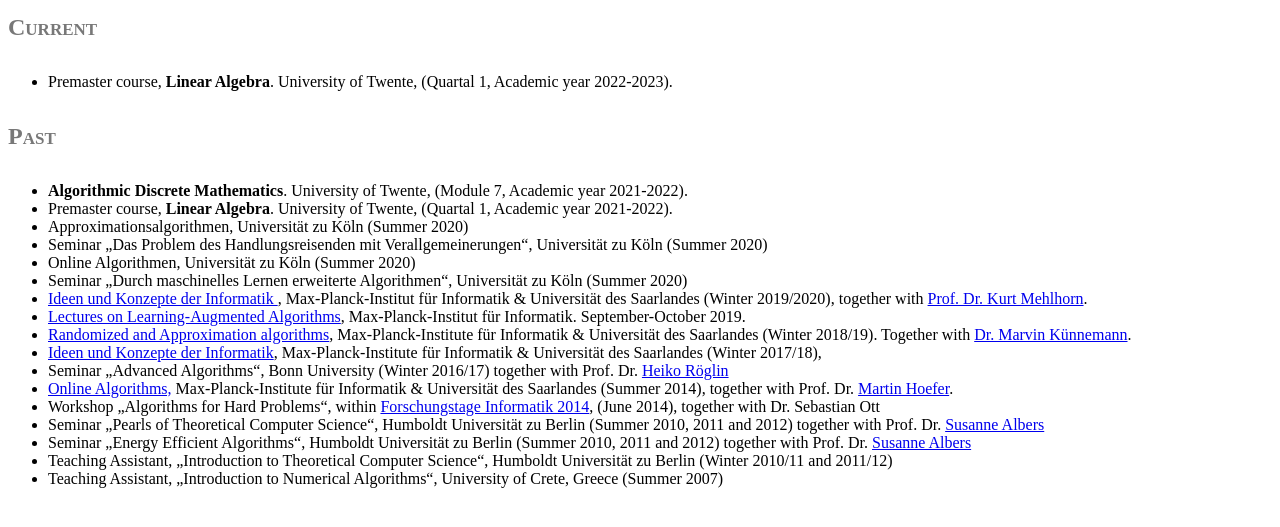
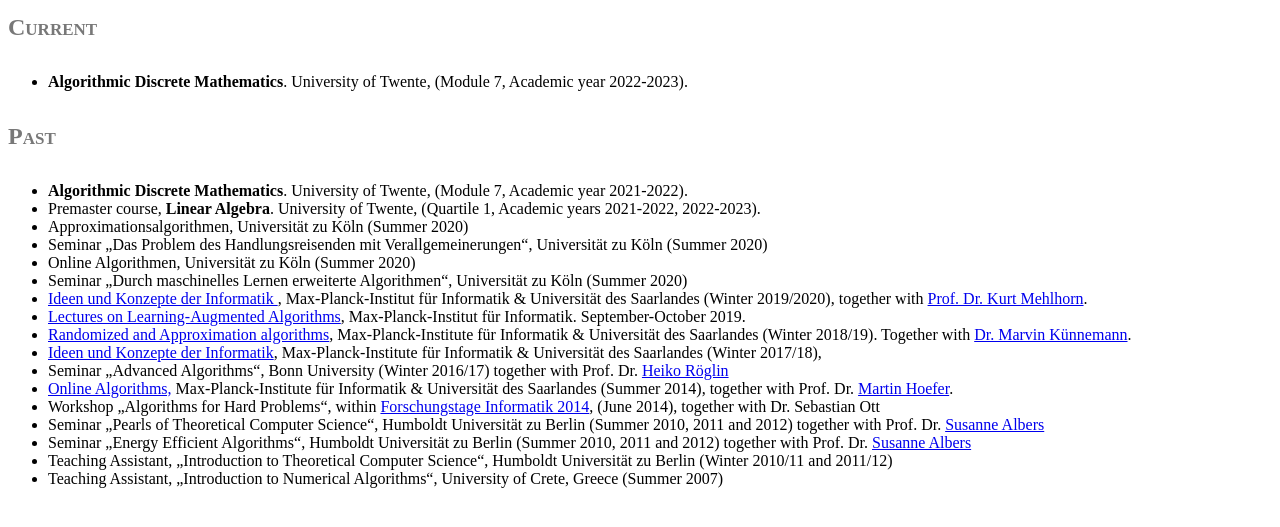
Before and after one commit to antoniosantoniadis/antoniosantoniadis.github.io, a plain HTML site: page teaching.html in a window 1280 px wide. Shown: the part 91-618 px from the top of the page. Drawn offline with Linux system fonts and the light colour scheme.

Commit message:
Update teaching.html

```diff
--- a/teaching.html
+++ b/teaching.html
@@ -19,13 +19,13 @@
     <div class="main">
       <h4 id="current">Current</h4>
       <ul>
-	<li> Premaster course, <b> Linear Algebra</b>. University of Twente, (Quartal 1, Academic year 2022-2023).</li>
+   	<li><b>Algorithmic Discrete Mathematics</b>. University of Twente, (Module 7, Academic year 2022-2023).</li>
       </ul>
 
       <h4 id="past">Past</h4>
       <ul>
 	      <li><b>Algorithmic Discrete Mathematics</b>. University of Twente, (Module 7, Academic year 2021-2022).</li>
-	<li> Premaster course, <b> Linear Algebra</b>. University of Twente, (Quartal 1, Academic year 2021-2022).</li>
+	<li> Premaster course, <b> Linear Algebra</b>. University of Twente, (Quartile 1, Academic years 2021-2022, 2022-2023).</li>
 	<li> Approximationsalgorithmen, Universität zu Köln (Summer
 	  2020)</li>
 	<li> Seminar „Das Problem des Handlungsreisenden mit Verallgemeinerungen“, Universität zu Köln (Summer 2020)</li>
```
